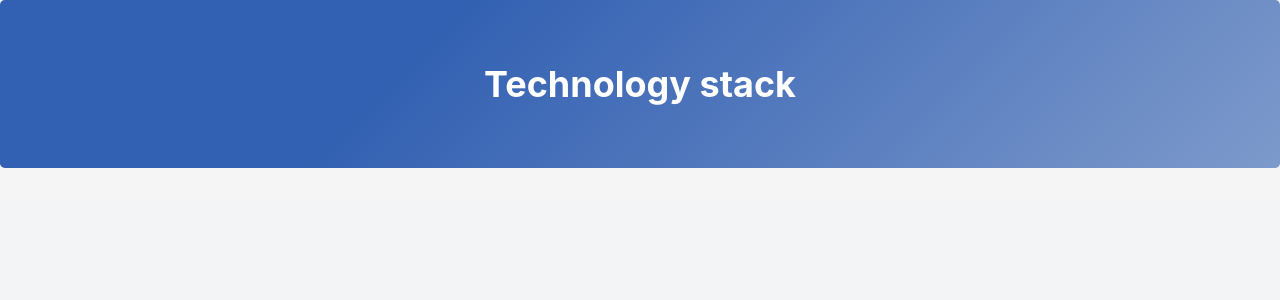
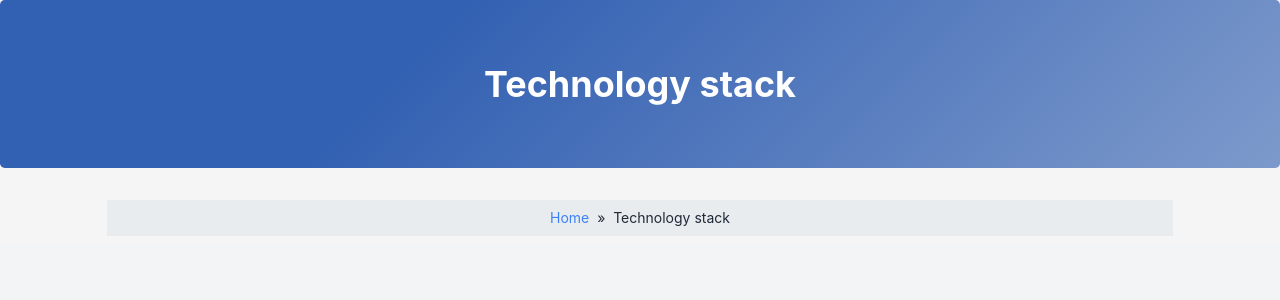
Before and after one commit to ROHITMAGDUM2/geecon-global-process, a React (Create React App) app: page / in a window 1280 px wide. Shown: the top 300 px of the page. Built offline with nearby package versions, Linux system fonts and the light colour scheme.

Commit message:
Technology stack Breadcrumb

```diff
--- a/src/components/Technologystack.jsx
+++ b/src/components/Technologystack.jsx
@@ -6,7 +6,21 @@ const Technologystack = () => {
       <div className="jumbotron text-center py-6">
         <h1 className="text-4xl font-bold">Technology stack</h1>
       </div>
-      <div className="flex flex-col items-center"></div>
+      <div className="flex flex-col items-center">
+        {/* Breadcrumb Section */}
+        <div className="w-full md:w-10/12 ">
+          <div className="flex justify-center">
+            <div className="w-full mb-2 bg-customGray ">
+              <div className="bread-crumb text-sm text-gray-800 px-[15px] py-2">
+                <a href="" className="text-blue-500">
+                  Home
+                </a>
+                &nbsp;&nbsp;»&nbsp;&nbsp;Technology stack
+              </div>
+            </div>
+          </div>
+        </div>
+      </div>
     </div>
   );
 };
```
